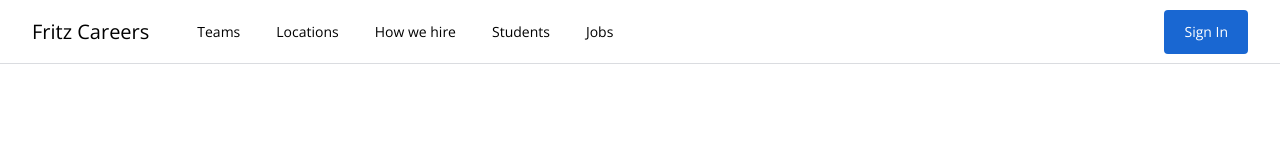
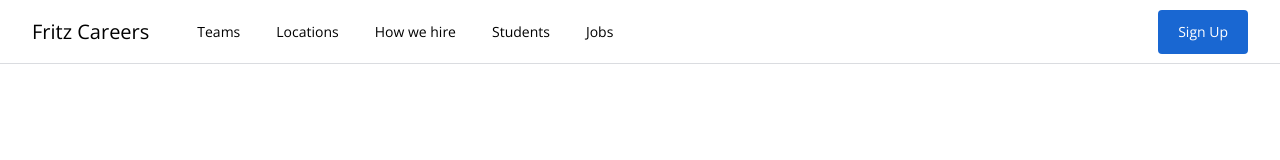
Before and after one commit to fritzdultimate/job-search, a Vue app: page / in a window 1280 px wide. Shown: the top 160 px of the page. Built offline with nearby package versions, Linux system fonts and the light colour scheme.

Commit message:
intro to props

```diff
--- a/src/components/ActionButton.vue
+++ b/src/components/ActionButton.vue
@@ -2,12 +2,13 @@
   <button
     class="px-5 py-3 font-medium text-white border-0 rounded bg-brand-blue-1 hover:shadow-blue"
   >
-    Sign In
+    {{ text }}
   </button>
 </template>
 
 <script>
 export default {
   name: "ActionButton",
+  props: ["text"],
 };
 </script>
--- a/src/components/MainNav.vue
+++ b/src/components/MainNav.vue
@@ -24,7 +24,12 @@
         </nav>
         <div class="flex items-center h-full ml-auto">
           <profile-image v-if="isLoggedIn" data-test="profile-image" />
-          <action-button v-else data-test="login-button" @click="loginUser" />
+          <action-button
+            v-else
+            text="Sign Up"
+            data-test="login-button"
+            @click="loginUser"
+          />
         </div>
       </div>
     </div>
```
